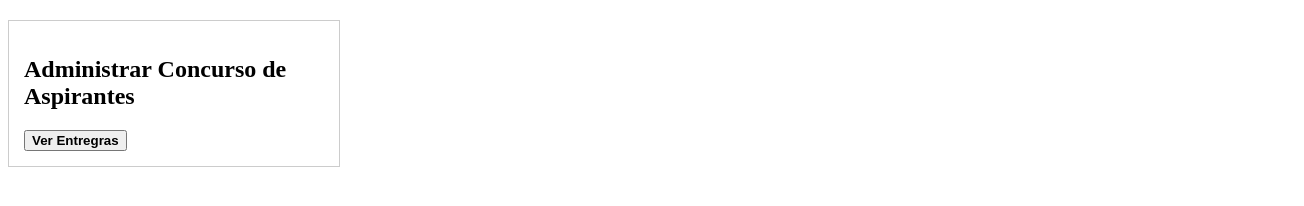
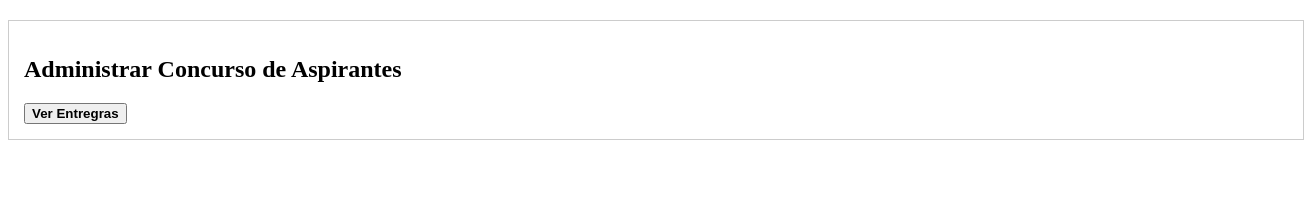
Before and after one commit to IamTyV13/L26.p.c3.01.Concurso.ts, a plain HTML site: page admin/index.html in a window 1280 px wide. Shown: the whole page, 1304 px wide, since content can reach past the window. Drawn offline with Linux system fonts and the light colour scheme.

Commit message:
Probando3

```diff
--- a/admin/index.html
+++ b/admin/index.html
@@ -9,12 +9,12 @@
 
     <!-- ADMINISTRADOR DE ASPIRANTES -->
 
-    <!-- Mensaje de confirmación (se muestra al redirigir desde el evaluador) -->
+    <!-- Mensaje de confirmación (se muestra al redirigir desde el evaluador)
         <div id="mensajeConfirmacion" style="display: none; background: #d4edda; color: #155724; border: 1px solid #c3e6cb; padding: 15px; margin: 15px; border-radius: 5px; text-align: center; font-weight: bold;">
-        </div>
+        </div> -->
 
     <!-- Creamos una Sección donde Escogemos las tablas Solicitadas -->
-        <section id="concurso" style="margin-top: 20px; border: 1px solid #ccc; padding: 15px; width: 300px;">
+        <section id="concurso" style="margin-top: 20px; border: 1px solid #ccc; padding: 15px; width: 100%;">
 
     <!-- Título de donde se escoge que tabla ver -->
         <h2>Administrar Concurso de Aspirantes</h2>
```
